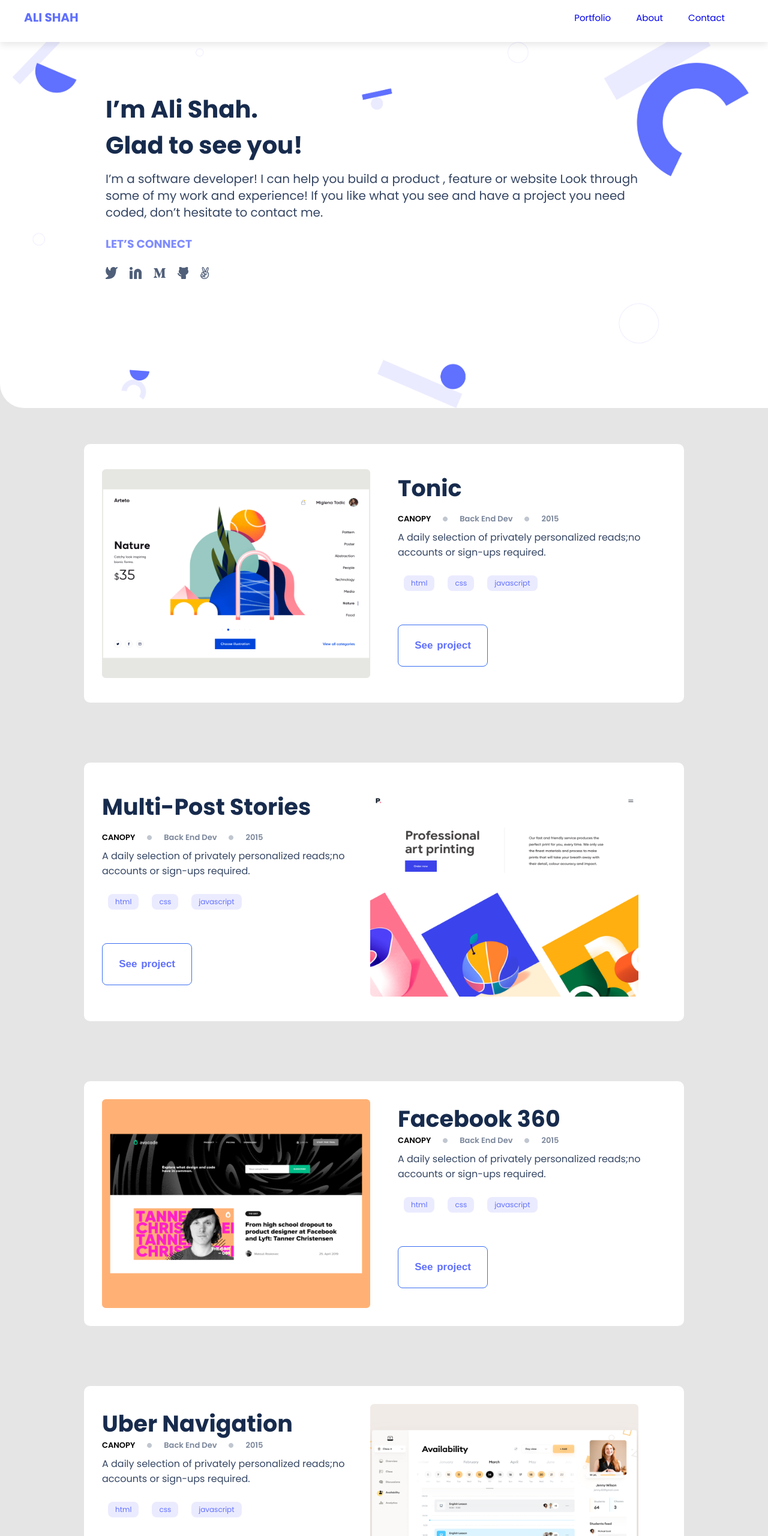
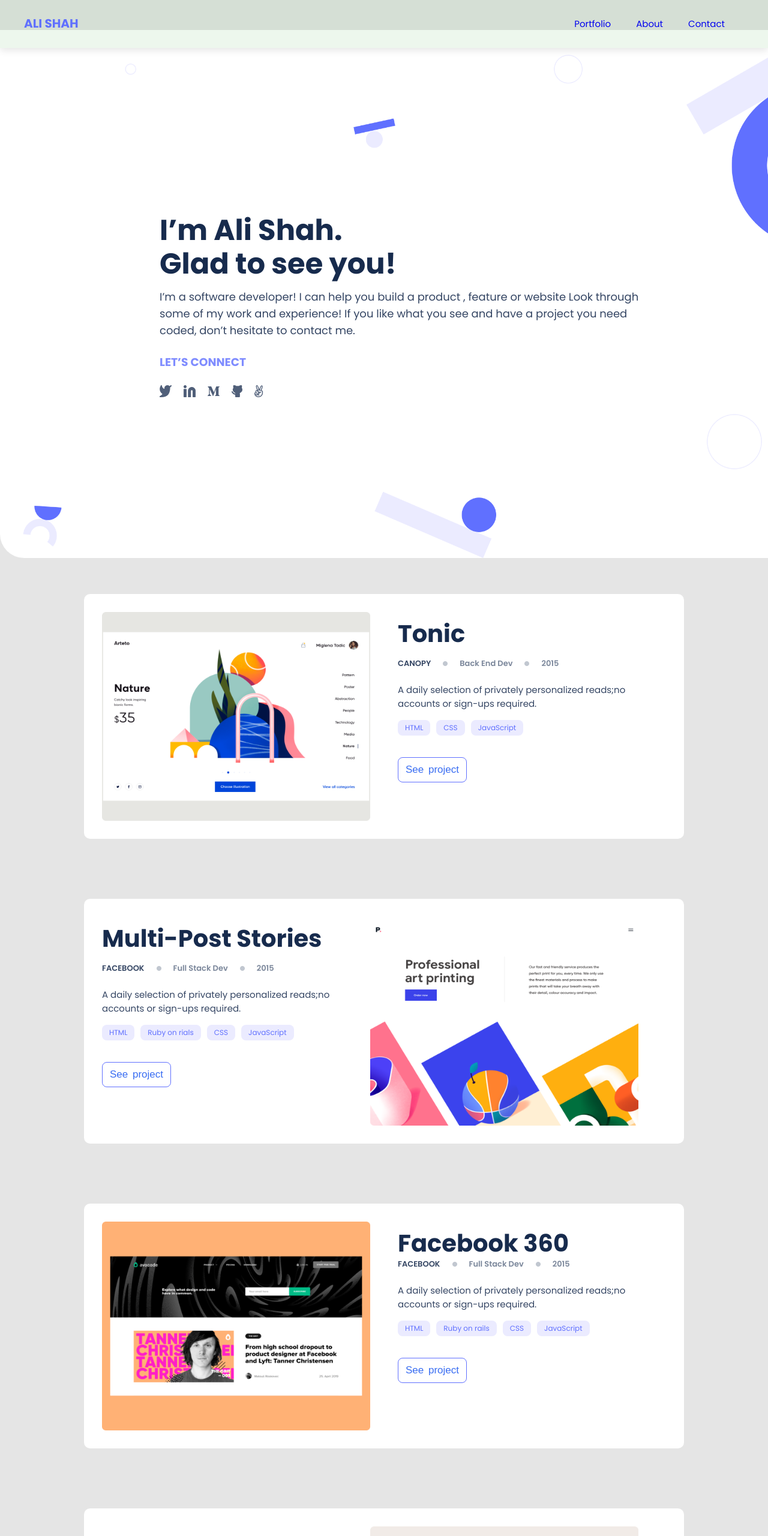
Before and after one commit to AliShahSafdari/Portfolio, a website: page index.html in a window 1280 px wide. Shown: the top 2560 px of the page at 60% size. Drawn offline with Linux system fonts and the light colour scheme.

Commit message:
Update pictures of desktop version and update the style.css file

```diff
--- a/index.html
+++ b/index.html
@@ -31,7 +31,7 @@
             <div class="contain">
                 <div class="about" id="about-info">
                     <h1 class="intro">I’m Ali Shah.<br />
-                        Glad to see you!</h1>
+                        Glad to see <br class="must-ignor">you!</h1>
                     <p>I’m a software developer! I can help you build a product , feature or website Look through some
                         of my
                         work and experience! If you like what you see and have a project you need coded, don’t hesitate
@@ -54,10 +54,10 @@
 
         <section class="wraper">
             <div class="works-container fist-works-container">
-                <img src="./Image/SnapshootPortfolio1.png" alt=""  class="works-container-image must-ignor1">
+                <img src="./Image/SnapshootPortfolio1.png" alt="" class="works-container-image must-ignor1">
                 <img src="./Image/Nature.png" alt="" class="works-container-image must-ignor2">
 
-                <div class="cavar-90">
+                <div class="wapper-90">
                     <div class="primarytext1">
                         <h2 class="primarytext-title">Tonic</h2>
                         <div class="frame">
@@ -74,9 +74,9 @@
                         sign-ups required.</p>
 
                     <ul class="primarytext3">
-                        <li class="lang">html</li>
-                        <li class="lang">css</li>
-                        <li class="lang JavaScript">javascript</li>
+                        <li class="lang">HTML</li>
+                        <li class="lang">CSS</li>
+                        <li class="lang JavaScript">JavaScript</li>
                     </ul>
 
                     <div class="primarytext4">
@@ -87,16 +87,18 @@
 
 
             <div class="works-container">
-                <img src="./Image/SnapshootPortfolio(3).png" alt=""  class="works-container-image must-ignor1">
+                <img src="./Image/SnapshootPortfolio(3).png" alt="" class="works-container-image must-ignor1">
                 <img src="./Image/desktop1.png" alt="" class="works-container-image must-ignor2">
 
-                <div class="cavar-90">
+                <div class="wapper-90">
                     <div class="primarytext1">
                         <h2 class="primarytext-title">Multi-Post <br class="must-ignor"> Stories</h2>
                         <div class="frame">
-                            <span class="canopy">CANOPY</span>
+                            <span class="canopy must-ignor">CANOPY</span>
+                            <span class="canopy must-ignor2">FACEBOOK</span>
                             <img src="./Image/Counter.png" alt="center">
-                            <span class="num-text">Back End Dev</span>
+                            <span class="num-text must-ignor">Back End Dv</span>
+                            <span class="num-text must-ignor2">Full Stack Dev</span>
                             <img src="./Image/Counter.png" alt="center">
                             <span class="num-text">2015</span>
                         </div>
@@ -107,9 +109,10 @@
                         sign-ups required.</p>
 
                     <ul class="primarytext3">
-                        <li class="lang">html</li>
-                        <li class="lang">css</li>
-                        <li class="lang JavaScript">javascript</li>
+                        <li class="lang">HTML</li>
+                        <li class="lang must-ignor2">Ruby on rials</li>
+                        <li class="lang">CSS</li>
+                        <li class="lang JavaScript">JavaScript</li>
                     </ul>
 
                     <div class="primarytext4">
@@ -117,18 +120,19 @@
                     </div>
                 </div>
             </div>
-             <div class="works-container fist-works-container">
-                <img src="./Image/Snapshoot Portfolio (2).png" alt=""  class="works-container-image must-ignor1">
+            <div class="works-container fist-works-container">
+                <img src="./Image/Snapshoot Portfolio (2).png" alt="" class="works-container-image must-ignor1">
                 <img src="./Image/desktop2.png" alt="" class="works-container-image must-ignor2">
 
-                <div class="cavar-90">
+                <div class="wapper-90">
                     <div class="primarytext1">
                         <h2 class="primarytext-title must-ignor">Tonic</h2>
                         <h2 class="primarytext-title must-ignor2">Facebook 360</h2>
-                        <div class="frame">
-                            <span class="canopy">CANOPY</span>
+                        <div class="frame"> <span class="canopy must-ignor">CANOPY</span>
+                            <span class="canopy must-ignor2">FACEBOOK</span>
                             <img src="./Image/Counter.png" alt="center">
-                            <span class="num-text">Back End Dev</span>
+                            <span class="num-text must-ignor">Back End Dv</span>
+                            <span class="num-text must-ignor2">Full Stack Dev</span>
                             <img src="./Image/Counter.png" alt="center">
                             <span class="num-text">2015</span>
                         </div>
@@ -139,9 +143,10 @@
                         sign-ups required.</p>
 
                     <ul class="primarytext3">
-                        <li class="lang">html</li>
-                        <li class="lang">css</li>
-                        <li class="lang JavaScript">javascript</li>
+                        <li class="lang">HTML</li>
+                        <li class="lang">Ruby on rails</li>
+                        <li class="lang">CSS</li>
+                        <li class="lang JavaScript">JavaScript</li>
                     </ul>
 
                     <div class="primarytext4">
@@ -150,19 +155,22 @@
                 </div>
             </div>
             <div class="works-container">
-                <img src="./Image/SnapshootPortfolio(5).png" alt=""  class="works-container-image must-ignor1">
+                <img src="./Image/SnapshootPortfolio(5).png" alt="" class="works-container-image must-ignor1">
                 <img src="./Image/desktop3.png" alt="" class="works-container-image must-ignor2">
 
-                <div class="cavar-90">
+                <div class="wapper-90">
                     <div class="primarytext1">
                         <h2 class="primarytext-title must-ignor">Multi-Post<br>Stories</h2>
                         <h2 class="primarytext-title must-ignor2">Uber Navigation</h2>
                         <div class="frame">
-                            <span class="canopy">CANOPY</span>
+                            <span class="canopy must-ignor">CANOPY</span>
+                            <span class="canopy must-ignor2">Uber</span>
                             <img src="./Image/Counter.png" alt="center">
-                            <span class="num-text">Back End Dev</span>
+                            <span class="num-text must-ignor">Back End Dv</span>
+                            <span class="num-text must-ignor2">Lead Developer</span>
                             <img src="./Image/Counter.png" alt="center">
-                            <span class="num-text">2015</span>
+                            <span class="num-text must-ignor">2015</span>
+                            <span class="num-text must-ignor2">2018</span>
                         </div>
                     </div>
 
@@ -171,9 +179,10 @@
                         sign-ups required.</p>
 
                     <ul class="primarytext3">
-                        <li class="lang">html</li>
-                        <li class="lang">css</li>
-                        <li class="lang JavaScript">javascript</li>
+                        <li class="lang">HTML</li>
+                        <li class="lang">Ruby on rails</li>
+                        <li class="lang">CSS</li>
+                        <li class="lang JavaScript">JavaScript</li>
                     </ul>
 
                     <div class="primarytext4">
@@ -222,7 +231,7 @@
                     <li>
                         <ul class="web-top">
                             <li class="web-lang">
-                                <img src="Image/Ellipse 1.png" alt="bisabled sign-ups" >
+                                <img src="Image/Ellipse 1.png" alt="bisabled sign-ups">
 
                                 <span>JavaScript</span>
                             </li>
--- a/style.css
+++ b/style.css
@@ -18,7 +18,6 @@
   scroll-behavior: smooth;
 }
 
-@media screen and (min-width: 320px) {
 .container {
   padding: 24px;
   font-family: "Poppins", sans-serif;
@@ -56,10 +55,16 @@
 
 .headlines {
   background-image: url("./Image/header-shapes-mobile.png");
-    background-size: cover;
-    background-position: center;
   background-repeat: no-repeat;
-    margin-top: -10px;
+  background-position: right;
+
+  /* background-size:contain; */
+  background-size: 100%;
+
+  /* background-repeat: no-repeat; */
+  background-attachment: unset;
+  background-position-x: 9px;
+  background-position-y: -6px;
   background-color: #fff;
   border-radius: 0 0 0 40px;
   font-family: "Poppins", sans-serif;
@@ -71,14 +76,16 @@
 }
 
 .headlines .intro {
-    font-size: 40px;
+  margin-top: 80px;
+  line-height: 34px;
+  font-size: 33px;
   font-weight: 700;
   color: #172b4d;
 }
 
 .about p {
-    margin-top: 12px;
-    line-height: 24px;
+  margin-top: 13px;
+  line-height: 20px;
   font-weight: 400;
   color: #344563;
 }
@@ -90,6 +97,7 @@
 
 .social-icons {
   padding: 24px;
+  padding-bottom: 101px;
 }
 
 .social-icons li {
@@ -110,7 +118,8 @@
   margin-block: 104px;
   display: grid;
   grid-template-columns: 1fr;
-    width: 100%;
+  width: 96%;
+  margin-left: 2%;
   border-radius: 10px;
   background-color: #fff;
   padding: 16px;
@@ -147,7 +156,7 @@
 .works-container-text {
   margin-block: 10px;
   color: #344563;
-    font-size: 16px;
+  font-size: 15px;
 }
 
 .btns {
@@ -175,8 +184,6 @@
   margin-block: 16px;
   display: flex;
   align-items: center;
-    gap: 2px;
-    text-transform: lowercase;
 }
 
 .canopy {
@@ -184,6 +191,7 @@
   font-weight: 600;
   font-size: 13px;
   line-height: 16px;
+  color: #344563;
 }
 
 .num-text {
@@ -195,32 +203,46 @@
 }
 
 .lang {
-    padding: 6px;
   border-radius: 8px;
   color: #6070ff;
   background-color: #ebebff;
   border: none;
   cursor: pointer;
   font-size: 12px;
+  padding: 4px 12px;
   list-style-type: none;
-    margin: 10px;
+  margin-right: 8px;
 }
 
 .project {
   color: #396df2;
   border-radius: 8px;
-    border-width: 1px;
-    border-style: solid;
-    border-color: #396df2;
-    font-style: normal;
+  border: 1px #6070ff solid;
   font-weight: 400;
-    font-size: 15px;
-    line-height: 38px;
-    word-spacing: 2px;
-    margin-top: 15px;
-    padding-left: 18px;
-    padding-right: 18px;
+  font-size: 17px;
+  line-height: 24px;
+  word-spacing: 3px;
+  margin-top: -4px;
+  padding: 8px 12px;
   text-align: center;
+  background-color: #fff;
+}
+
+.project:hover {
+  background-color: #535ca8;
+  border-color: #535ca8;
+  color: #fff;
+}
+
+.project:active {
+  background-color: #4053fc;
+  color: #fff;
+}
+
+.project:disabled {
+  background-color: #fff;
+  border-color: #7a869a;
+  color: #7a869a;
 }
 
 .div-background {
@@ -341,62 +363,28 @@
   border-color: #396df2;
   font-style: normal;
   font-weight: 500;
-    font-size: 13px;
-    line-height: 20px;
-    word-spacing: 1px;
+  font-size: 17px;
+  line-height: 24px;
+  word-spacing: 3px;
   margin-left: 20px;
-    padding: 8px 10px;
+  padding: 8px 12px;
   margin-top: 5px;
   text-align: center;
 }
 
 .normal-button:hover {
   color: #fff;
-    border-radius: 8px;
-    border-style: none;
   background-color: #6070ff;
-    font-style: normal;
-    font-weight: 500;
-    font-size: 13px;
-    line-height: 20px;
-    word-spacing: 1px;
-    margin-left: 20px;
-    padding: 8px 10px;
-    margin-top: 5px;
-    text-align: center;
 }
 
 .normal-button:active {
   color: #fff;
-    border-radius: 8px;
-    border-style: none;
   background-color: #2230d2;
-    font-style: normal;
-    font-weight: 500;
-    font-size: 13px;
-    line-height: 20px;
-    word-spacing: 1px;
-    margin-left: 20px;
-    padding: 8px 10px;
-    margin-top: 5px;
-    text-align: center;
 }
 
 .normal-button:disabled {
   color: gray;
-    cursor: not-allowed;
-    border-radius: 8px;
-    border-style: none;
   background-color: gray;
-    font-style: normal;
-    font-weight: 500;
-    font-size: 13px;
-    line-height: 20px;
-    word-spacing: 1px;
-    margin-left: 20px;
-    padding: 8px 10px;
-    margin-top: 5px;
-    text-align: center;
 }
 
 .ul-item {
@@ -508,9 +496,7 @@
   background-image: url("./Image/contact\ form\ shapes-mobile@2x.png");
   background-repeat: no-repeat;
   background-position: right;
-    background-size: 221px 656px;
-    background-position-x: 141px;
-    background-position-y: 14px;
+  background-size: 50vw;
 }
 
 .contact-title {
@@ -585,7 +571,6 @@
   font-size: 17px;
   font-weight: 500;
 }
-}
 
 @media screen and (min-width: 768px) {
   .info-image {
@@ -593,6 +578,8 @@
   }
 
   .main-header {
+    /* opacity: 0; */
+    background: rgba(76, 175, 80, 0.1);
     position: fixed;
     width: 100%;
     box-shadow: rgba(0, 0, 0, 0.1) 0 4px 12px;
@@ -624,9 +611,9 @@
   .headlines {
     background-image: url(./Image/Header\ bg2x.png);
     background-position: center;
-    background-size: contain;
+    background-size: cover;
     background-repeat: no-repeat;
-    min-height: 80vh;
+    min-height: 110vh;
     position: relative;
     top: 50px;
     margin-bottom: 60px;
@@ -641,9 +628,22 @@
     top: 10%;
   }
 
+  .headlines .intro {
+    margin-top: 170px;
+    margin-left: 90px;
+    line-height: 56px;
+    font-size: 48px;
+  }
+
   .about p {
-    font-size: 20px;
+    margin-left: 90px;
+    font-size: 18px;
     line-height: 28px;
+  }
+
+  .connect,
+  .social-icons {
+    margin-left: 90px;
   }
 
   .work-sections {
@@ -687,15 +687,38 @@
   .must-ignor {
     display: none;
   }
-  .must-ignor1 { display: none; }
+
+  .must-ignor1 {
+    display: none;
+  }
 
   .must-ignor2 {
     display: inline;
   }
 
+  .primarytext1 {
+    margin-top: -70px;
+  }
+
+  .primarytext-title {
+    font-size: 40px;
+    line-height: 54px;
+  }
+
   .frame {
     justify-content: flex-start;
     gap: 20px;
+    font-size: 18px;
+    line-height: 24px;
+  }
+
+  .works-container-text {
+    margin-top: 24px;
+  }
+
+  ul.primarytext3 {
+    margin-left: 0;
+    gap: 0;
   }
 
   .lang {
@@ -708,20 +731,7 @@
     list-style-type: none;
     font-size: 12px;
     margin-right: 10px;
-  }
-
-  .project {
-    padding: 15px 5px;
-    border-radius: 8px;
-    color: #6070ff;
-    background-color: #fff;
-    outline: none;
-    border: 1px solid #396df2;
-    width: 150px;
-    margin-block: 30px;
-    cursor: pointer;
-    font-size: 17px;
-    font-weight: 600;
+    margin-bottom: 24px;
   }
 
   .test-image {
@@ -785,16 +795,28 @@
     margin-left: 7px;
   }
 
+  hr {
+    width: 75%;
+  }
+
   .contact-me {
     background-image: url(./Image/desktopbuto.png);
-    background-size: cover;
+    background-size: contain;
     background-position: center;
     background-repeat: no-repeat;
+    min-height: 110vh;
+    position: relative;
+    top: 50px;
+    margin-bottom: 60px;
+  }
+
+  h3.contact-title {
+    line-height: 52px;
+    margin-top: 100px;
   }
 
   p.contact-text {
     width: 569px;
-    font-size: 20px;
   }
 
   .first-name {
```
Lines whose indentation alone changed are shown as unchanged.
